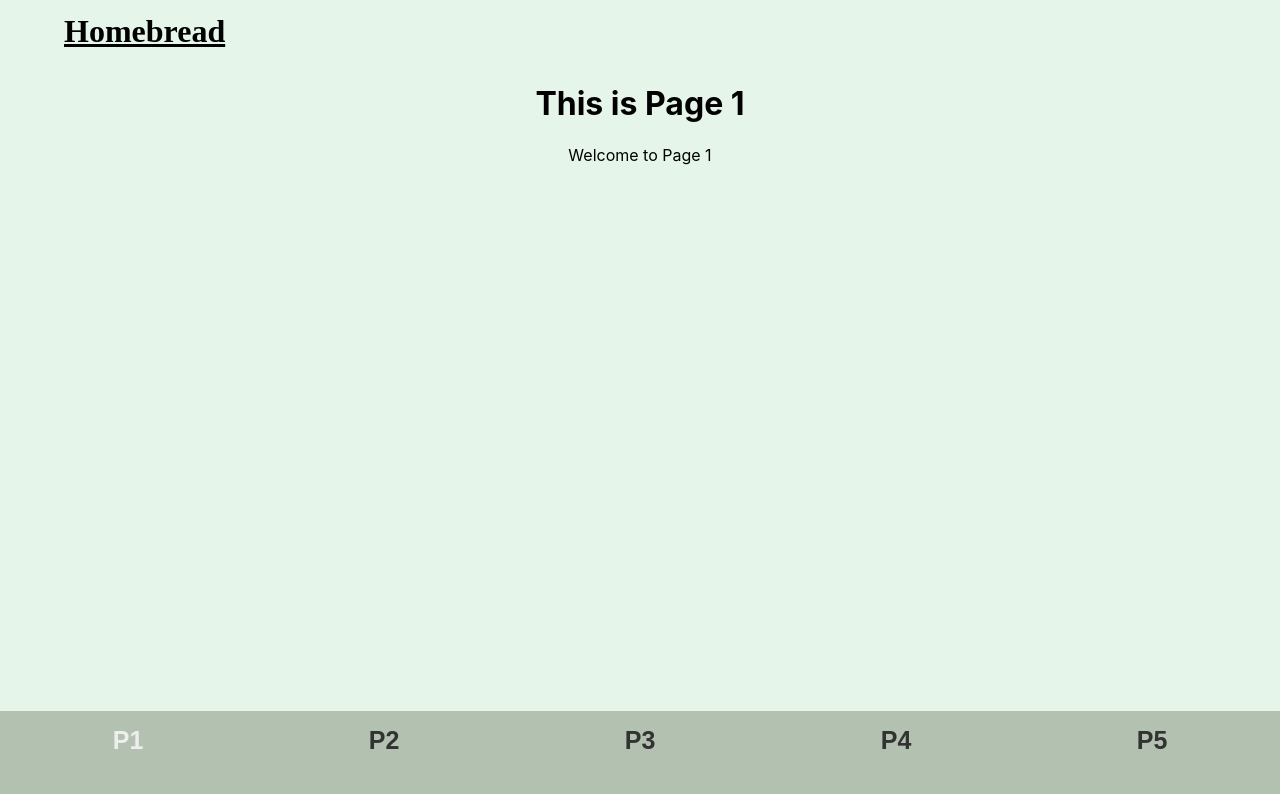
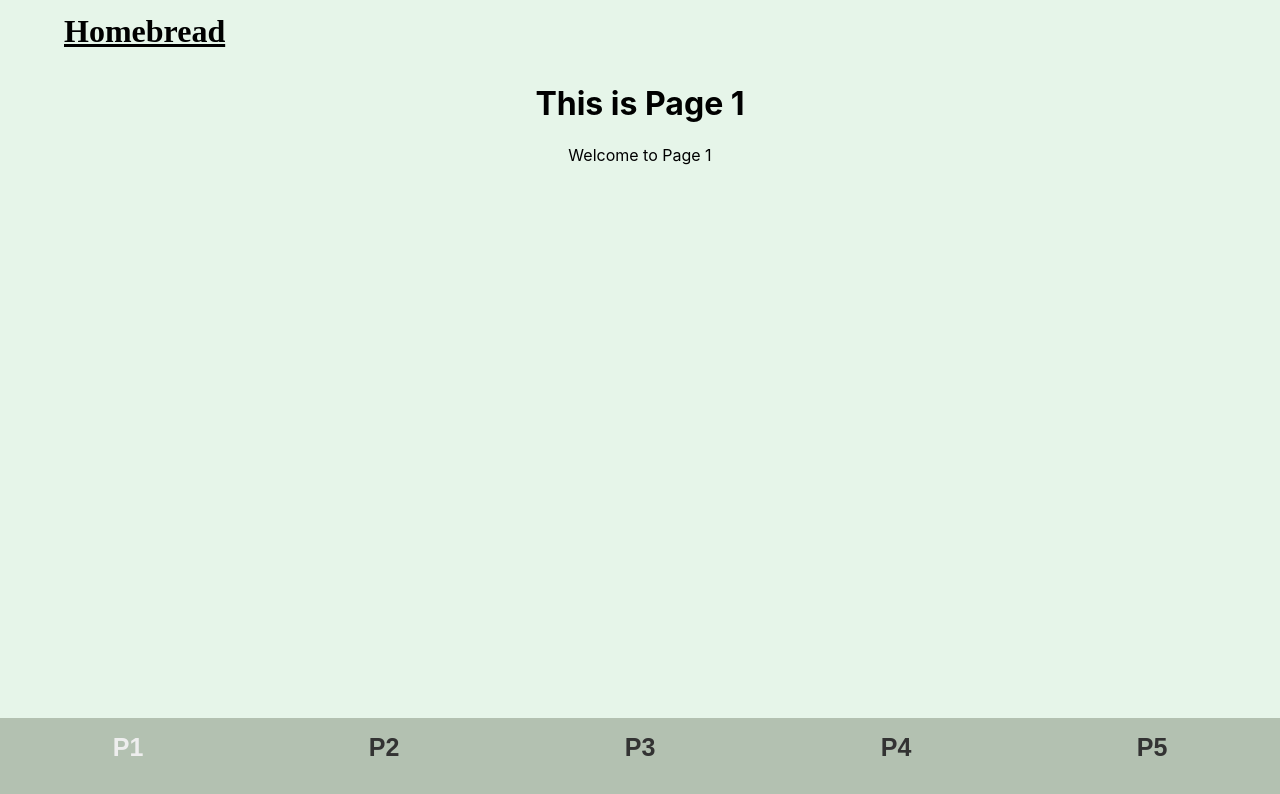
Before and after one commit to Heimatbrot/Homebread, a React (Create React App) app: page / in a window 1280 px wide. Shown: the top 794 px of the page. Built offline with nearby package versions, Linux system fonts and the light colour scheme.

Commit message:
optical issue solving for 5 subpages

```diff
--- a/src/App.css
+++ b/src/App.css
@@ -36,7 +36,7 @@
 
     flex: 1;
     padding-top: 15px;
-    padding-bottom: 45px;
+    padding-bottom: 38px;
     border: none;
     text-align: center;
     background-color: #b3c1b1;
```
